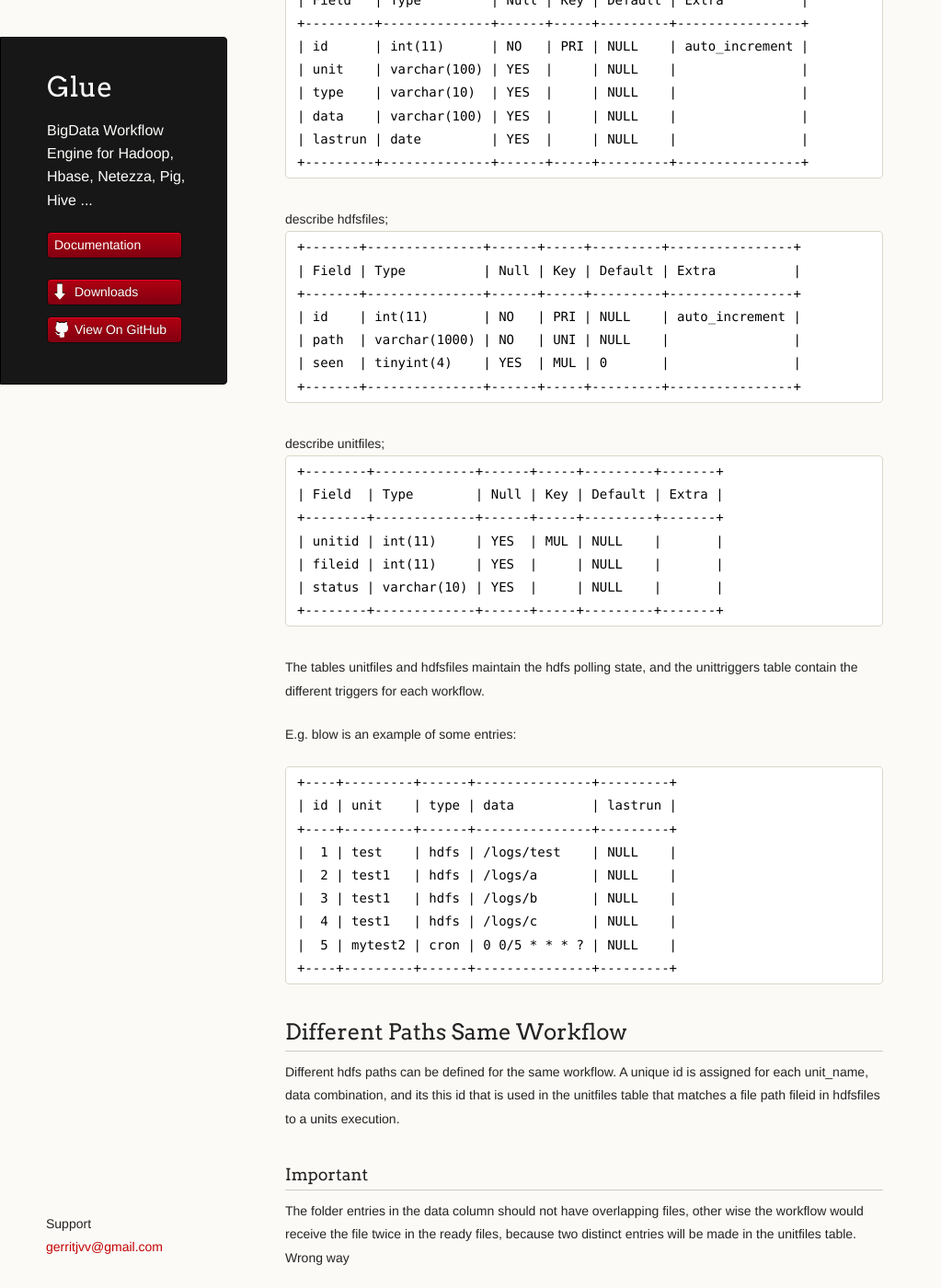
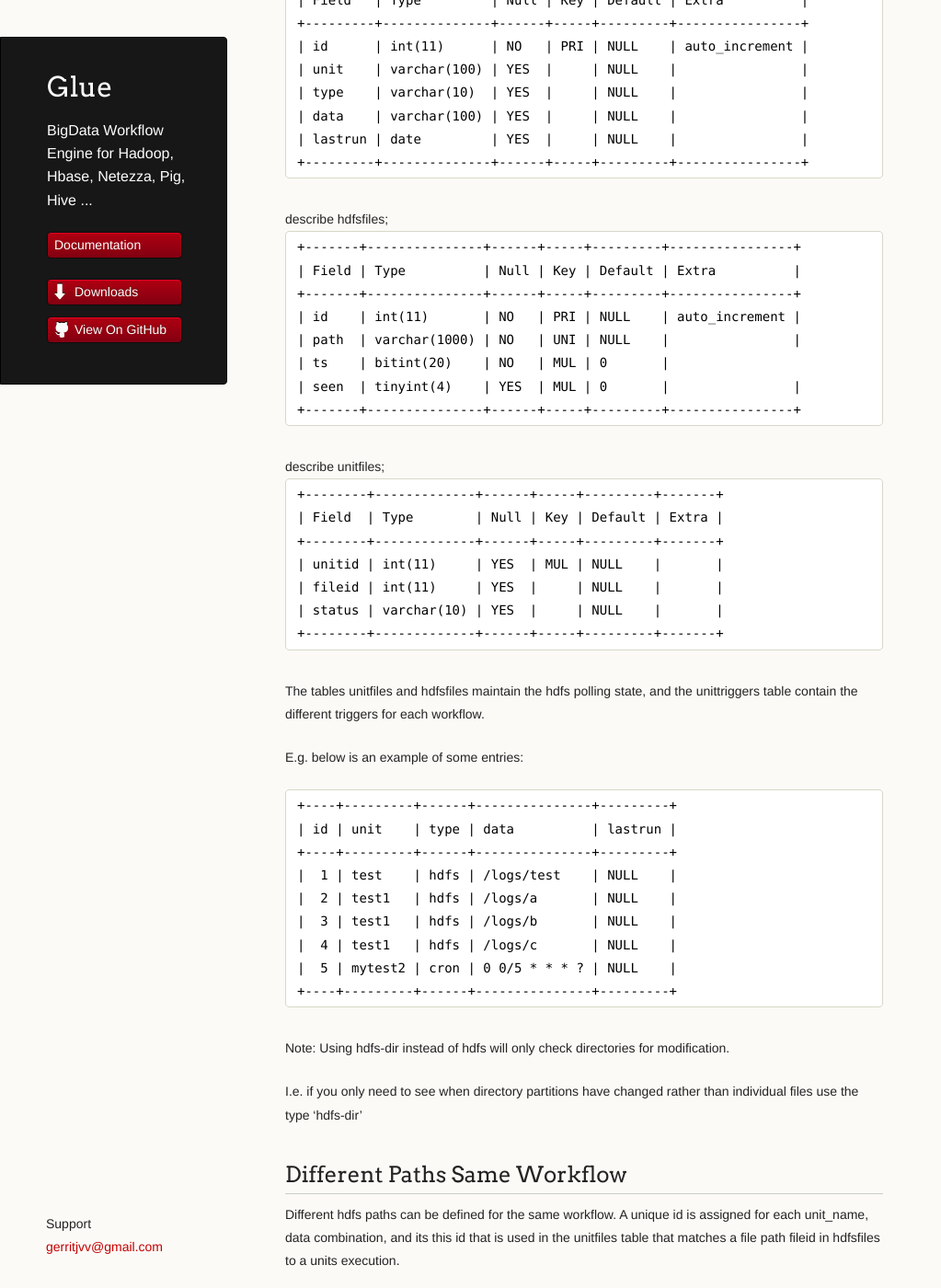
Before and after one commit to gerritjvv/glue, a Jekyll site: the page built from triggers.markdown, in a window 1280 px wide and 1400 px high, scrolled down 537 px. Shown: the whole window at 92% size, without its empty margins (0-1023 px from the left). Built offline with Jekyll 4.4.1, drawn with Linux system fonts in a browser that asks for light colours; Markdown is read by kramdown in place of the engine named in the settings.

Commit message:
add new hdfs-dir type to the markup

```diff
--- a/triggers.markdown
+++ b/triggers.markdown
@@ -37,6 +37,7 @@
 	+-------+---------------+------+-----+---------+----------------+
 	| id    | int(11)       | NO   | PRI | NULL    | auto_increment |
 	| path  | varchar(1000) | NO   | UNI | NULL    |                |
+	| ts    | bitint(20)    | NO   | MUL | 0       |
 	| seen  | tinyint(4)    | YES  | MUL | 0       |                |
 	+-------+---------------+------+-----+---------+----------------+
 
@@ -51,7 +52,7 @@
 
 The tables unitfiles and hdfsfiles maintain the hdfs polling state, and the unittriggers table contain the different triggers for each workflow.
 
-E.g. blow is an example of some entries:
+E.g. below is an example of some entries:
 
 	+----+---------+------+---------------+---------+
 	| id | unit    | type | data          | lastrun |
@@ -62,6 +63,10 @@
 	|  4 | test1   | hdfs | /logs/c       | NULL    |
 	|  5 | mytest2 | cron | 0 0/5 * * * ? | NULL    |
 	+----+---------+------+---------------+---------+
+
+Note: Using hdfs-dir instead of hdfs will only check directories for modification.
+
+I.e. if you only need to see when directory partitions have changed rather than individual files use the type 'hdfs-dir'
 
 ## Different Paths Same Workflow
 Different hdfs paths can be defined for the same workflow. A unique id is assigned for each unit_name, data combination, and its this id that is used in the unitfiles table that matches a file path fileid in hdfsfiles to a units execution.
```
